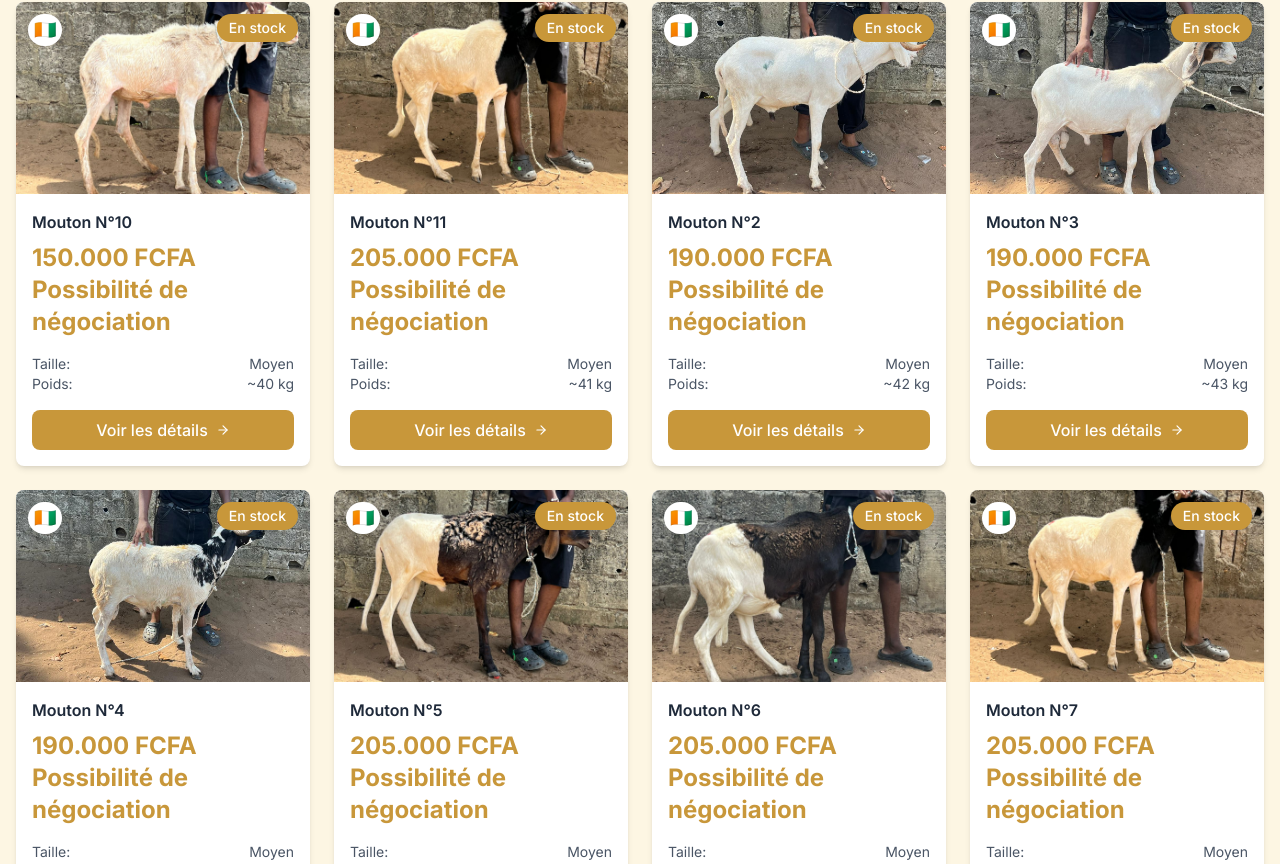
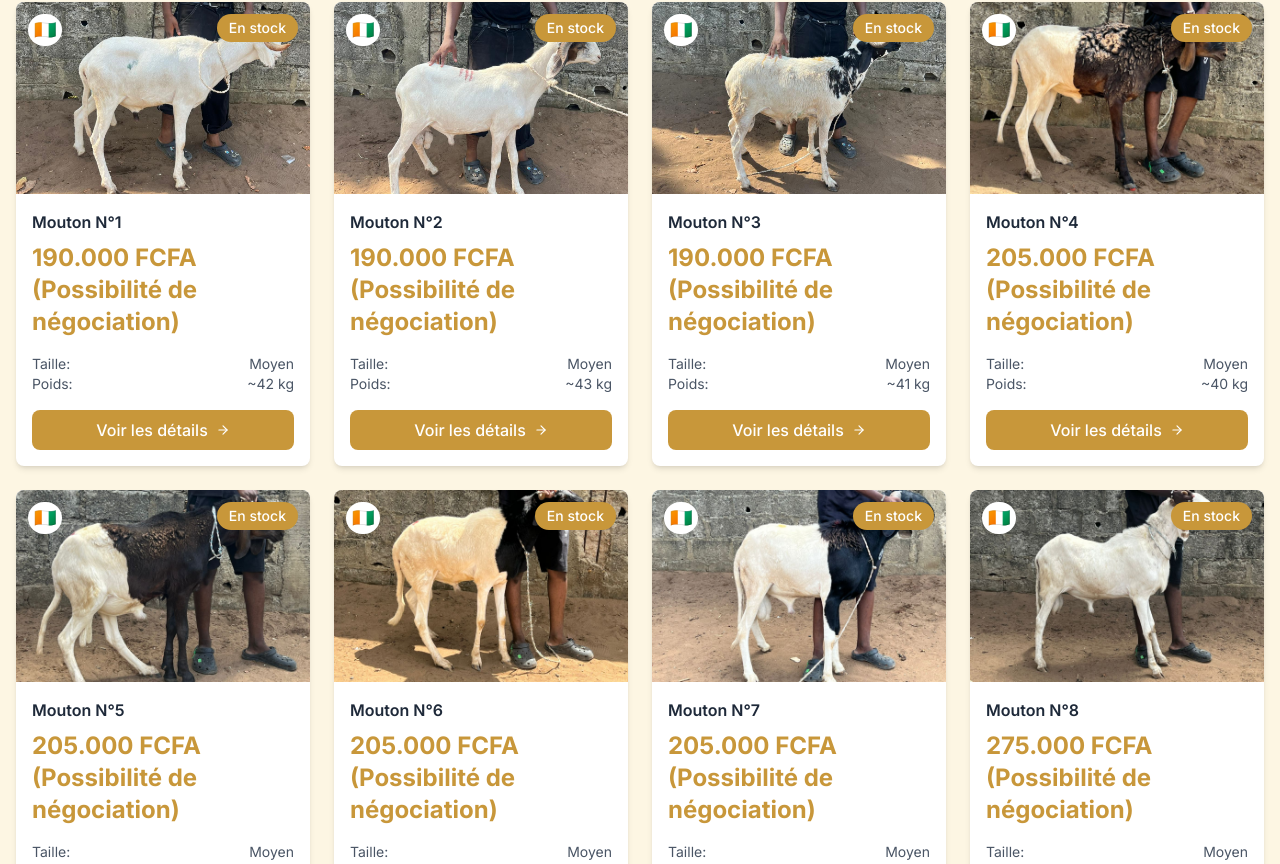
Before and after one commit to ArifD06/3S_Betail, a Next.js app: page /produits in a window 1280 px wide. Shown: the part 893-1757 px from the top of the page. Built offline with nearby package versions, Linux system fonts and the light colour scheme.

Commit message:
Renumérotation du catalogue : ids et noms 1 à 9 dans l'ordre
Co-Authored-By: Claude Sonnet 4.6 <noreply@anthropic.com>

```diff
--- a/data/products.ts
+++ b/data/products.ts
@@ -23,11 +23,11 @@ export interface Product {
 
 export const products: Product[] = [
   {
-    id: 2,
-    name: 'Mouton N°2',
+    id: 1,
+    name: 'Mouton N°1',
     category: 'Mouton',
     origin: "Côte d'Ivoire",
-    price: '190.000 FCFA Possibilité de négociation',
+    price: '190.000 FCFA (Possibilité de négociation)',
     flag: "Côte d'Ivoire",
     image: '/images/WhatsApp Image 2026-05-08 at 15.54.22.jpeg',
     images: [
@@ -51,11 +51,11 @@ export const products: Product[] = [
     ]
   },
   {
-    id: 3,
-    name: 'Mouton N°3',
+    id: 2,
+    name: 'Mouton N°2',
     category: 'Mouton',
     origin: "Côte d'Ivoire",
-    price: '190.000 FCFA Possibilité de négociation',
+    price: '190.000 FCFA (Possibilité de négociation)',
     flag: "Côte d'Ivoire",
     image: '/images/WhatsApp Image 2026-05-08 at 15.54.32.jpeg',
     images: [
@@ -79,11 +79,11 @@ export const products: Product[] = [
     ]
   },
   {
-    id: 4,
-    name: 'Mouton N°4',
+    id: 3,
+    name: 'Mouton N°3',
     category: 'Mouton',
     origin: "Côte d'Ivoire",
-    price: '190.000 FCFA Possibilité de négociation',
+    price: '190.000 FCFA (Possibilité de négociation)',
     flag: "Côte d'Ivoire",
     image: '/images/WhatsApp Image 2026-05-08 at 15.54.36.jpeg',
     images: [
@@ -107,11 +107,11 @@ export const products: Product[] = [
     ]
   },
   {
-    id: 5,
-    name: 'Mouton N°5',
+    id: 4,
+    name: 'Mouton N°4',
     category: 'Mouton',
     origin: "Côte d'Ivoire",
-    price: '205.000 FCFA Possibilité de négociation',
+    price: '205.000 FCFA (Possibilité de négociation)',
     flag: "Côte d'Ivoire",
     image: '/images/WhatsApp Image 2026-05-12 at 21.57.29.jpeg',
     images: [
@@ -135,11 +135,11 @@ export const products: Product[] = [
     ]
   },
   {
-    id: 6,
-    name: 'Mouton N°6',
+    id: 5,
+    name: 'Mouton N°5',
     category: 'Mouton',
     origin: "Côte d'Ivoire",
-    price: '205.000 FCFA Possibilité de négociation',
+    price: '205.000 FCFA (Possibilité de négociation)',
     flag: "Côte d'Ivoire",
     image: '/images/WhatsApp Image 2026-05-12 at 21.57.33.jpeg',
     images: [
@@ -163,11 +163,11 @@ export const products: Product[] = [
     ]
   },
   {
-    id: 7,
-    name: 'Mouton N°7',
+    id: 6,
+    name: 'Mouton N°6',
     category: 'Mouton',
     origin: "Côte d'Ivoire",
-    price: '205.000 FCFA Possibilité de négociation',
+    price: '205.000 FCFA (Possibilité de négociation)',
     flag: "Côte d'Ivoire",
     image: '/images/WhatsApp Image 2026-05-12 at 21.57.38.jpeg',
     images: [
@@ -190,13 +190,12 @@ export const products: Product[] = [
       'Livraison disponible sur Abidjan'
     ]
   },
-
   {
-    id: 9,
-    name: 'Mouton N°9',
+    id: 7,
+    name: 'Mouton N°7',
     category: 'Mouton',
     origin: "Côte d'Ivoire",
-    price: '205.000 FCFA Possibilité de négociation',
+    price: '205.000 FCFA (Possibilité de négociation)',
     flag: "Côte d'Ivoire",
     image: '/images/WhatsApp Image 2026-05-12 at 21.57.41.jpeg',
     images: [
@@ -220,15 +219,15 @@ export const products: Product[] = [
     ]
   },
   {
-    id: 11,
-    name: 'Mouton N°11',
+    id: 8,
+    name: 'Mouton N°8',
     category: 'Mouton',
     origin: "Côte d'Ivoire",
-    price: '205.000 FCFA Possibilité de négociation',
+    price: '275.000 FCFA (Possibilité de négociation)',
     flag: "Côte d'Ivoire",
-    image: '/images/WhatsApp Image 2026-05-12 at 21.57.38.jpeg',
+    image: '/images/WhatsApp Image 2026-05-12 at 21.57.38 (1).jpeg',
     images: [
-      '/images/WhatsApp Image 2026-05-12 at 21.57.38.jpeg'
+      '/images/WhatsApp Image 2026-05-12 at 21.57.38 (1).jpeg'
     ],
     stock: 'En stock',
     specifications: {
@@ -248,11 +247,11 @@ export const products: Product[] = [
     ]
   },
   {
-    id: 10,
-    name: 'Mouton N°10',
+    id: 9,
+    name: 'Mouton N°9',
     category: 'Mouton',
     origin: "Côte d'Ivoire",
-    price: '150.000 FCFA Possibilité de négociation',
+    price: '150.000 FCFA (Possibilité de négociation)',
     flag: "Côte d'Ivoire",
     image: '/images/WhatsApp Image 2026-05-12 at 21.57.47.jpeg',
     images: [
```
